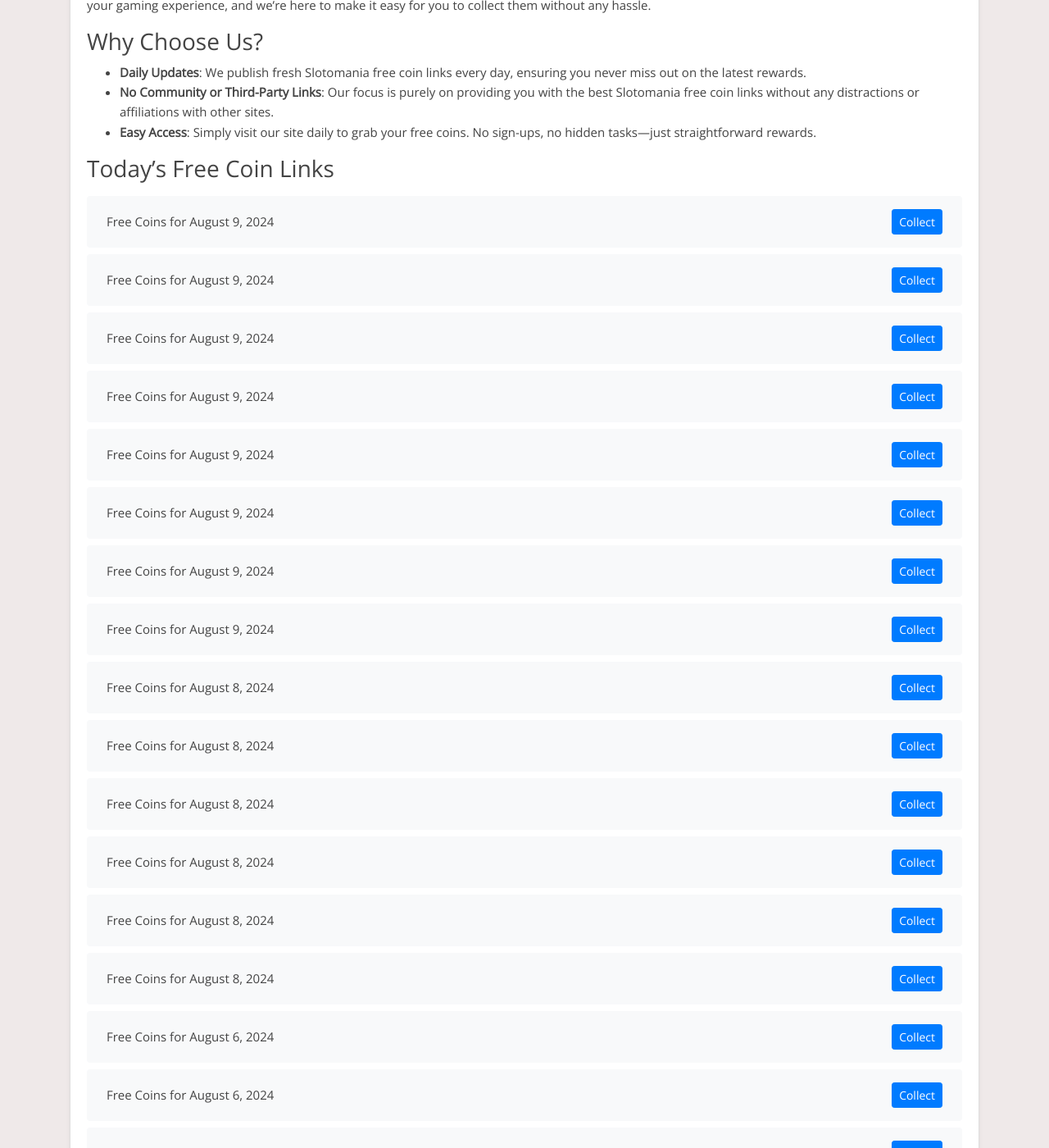
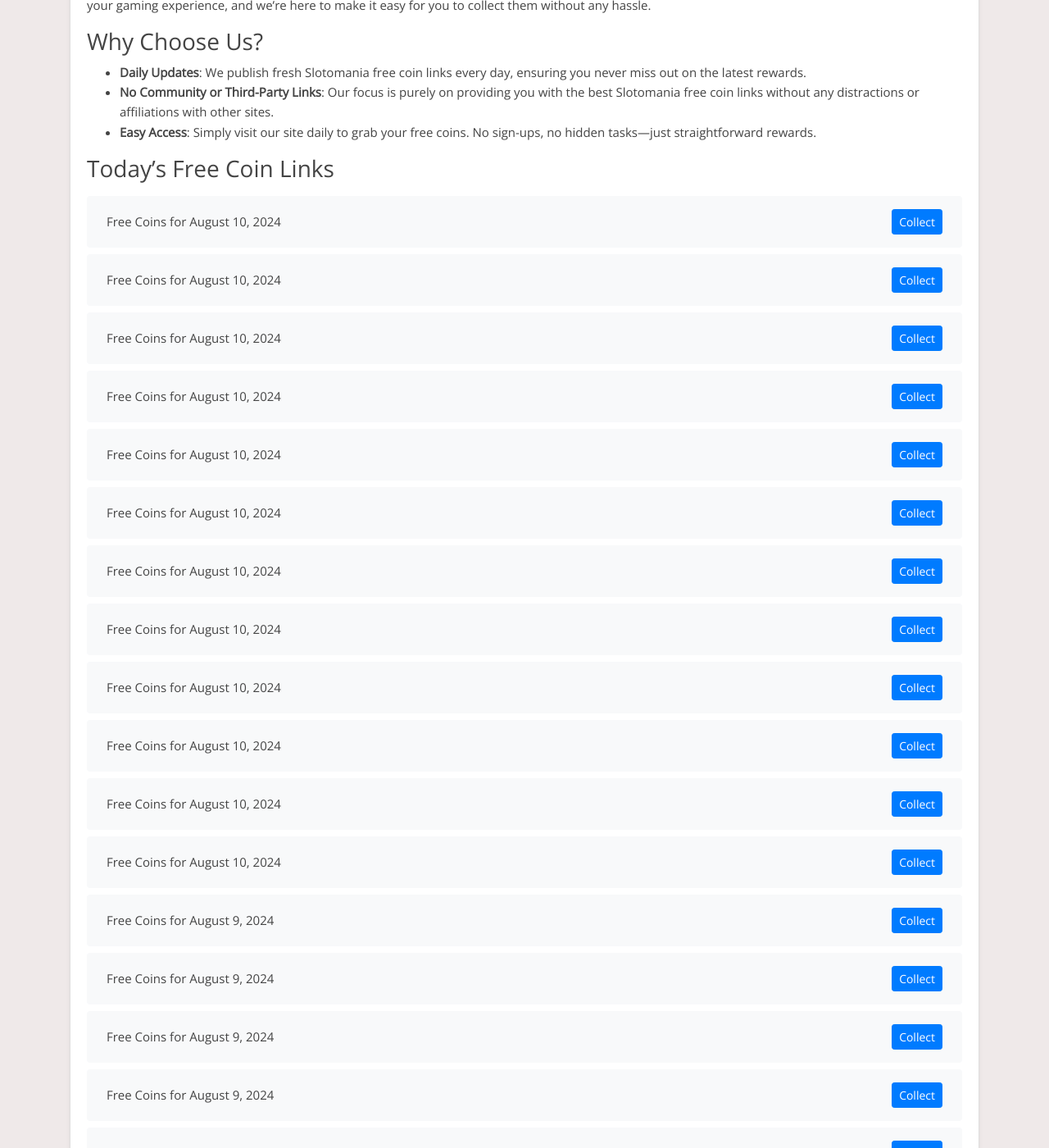
Before and after one commit to Prollad99/bs-net, a Jekyll site: the page built from _posts/2024-06-29-slotomania.md, in a window 1280 px wide and 1400 px high, scrolled down 343 px. Shown: the whole window at 82% size. Built offline with Jekyll 4.4.1, drawn with Linux system fonts in a browser that asks for light colours; nearby versions of some CDN libraries; comment, search, counter and statistics services are not loaded; some of the changed text lies outside the part shown.

Commit message:
Update slotomania reward links and last modified date

```diff
--- a/_data/include_files.yml
+++ b/_data/include_files.yml
@@ -38,7 +38,7 @@
   last_modified: 2024-08-08 11:31:11
 
 slotomania.html:
-  last_modified: 2024-08-09 05:01:11
+  last_modified: 2024-08-10 06:36:57
 
 cashman-casino.html:
   last_modified: 2024-08-09 14:07:12
--- a/_includes/slotomania.html
+++ b/_includes/slotomania.html
@@ -1,4 +1,52 @@
 <ul class="list-group mt-3 mb-4">
+  <li class="list-group-item d-flex justify-content-between align-items-center">
+    <span>Free Coins for August 10, 2024</span>
+    <a href="https://api.playtika.com/redirector/?coupon_token=1_3_1723128931993_oy3rjyln" class="btn btn-primary btn-sm">Collect</a>
+  </li>
+  <li class="list-group-item d-flex justify-content-between align-items-center">
+    <span>Free Coins for August 10, 2024</span>
+    <a href="https://api.playtika.com/redirector/?coupon_token=1_3_1721740155606_opx53z20" class="btn btn-primary btn-sm">Collect</a>
+  </li>
+  <li class="list-group-item d-flex justify-content-between align-items-center">
+    <span>Free Coins for August 10, 2024</span>
+    <a href="https://api.playtika.com/redirector/?coupon_token=1_3_1723231800160_4e8yd6og" class="btn btn-primary btn-sm">Collect</a>
+  </li>
+  <li class="list-group-item d-flex justify-content-between align-items-center">
+    <span>Free Coins for August 10, 2024</span>
+    <a href="https://api.playtika.com/redirector/?coupon_token=1_3_1723119596130_op2x43e7" class="btn btn-primary btn-sm">Collect</a>
+  </li>
+  <li class="list-group-item d-flex justify-content-between align-items-center">
+    <span>Free Coins for August 10, 2024</span>
+    <a href="https://api.playtika.com/redirector/?coupon_token=1_3_1723244400235_jo3kznyg" class="btn btn-primary btn-sm">Collect</a>
+  </li>
+  <li class="list-group-item d-flex justify-content-between align-items-center">
+    <span>Free Coins for August 10, 2024</span>
+    <a href="https://api.playtika.com/redirector/?coupon_token=1_3_1723104188807_0gzl850e" class="btn btn-primary btn-sm">Collect</a>
+  </li>
+  <li class="list-group-item d-flex justify-content-between align-items-center">
+    <span>Free Coins for August 10, 2024</span>
+    <a href="https://api.playtika.com/redirector/?coupon_token=1_3_1723158000325_jog53m6n" class="btn btn-primary btn-sm">Collect</a>
+  </li>
+  <li class="list-group-item d-flex justify-content-between align-items-center">
+    <span>Free Coins for August 10, 2024</span>
+    <a href="https://api.playtika.com/redirector/?coupon_token=1_3_1723158000230_pzk63423" class="btn btn-primary btn-sm">Collect</a>
+  </li>
+  <li class="list-group-item d-flex justify-content-between align-items-center">
+    <span>Free Coins for August 10, 2024</span>
+    <a href="https://api.playtika.com/redirector/?coupon_token=1_3_1723145400197_lpgo3y45" class="btn btn-primary btn-sm">Collect</a>
+  </li>
+  <li class="list-group-item d-flex justify-content-between align-items-center">
+    <span>Free Coins for August 10, 2024</span>
+    <a href="https://api.playtika.com/redirector/?coupon_token=1_3_1723105135747_dknjrd0d" class="btn btn-primary btn-sm">Collect</a>
+  </li>
+  <li class="list-group-item d-flex justify-content-between align-items-center">
+    <span>Free Coins for August 10, 2024</span>
+    <a href="https://api.playtika.com/redirector/?coupon_token=1_3_1723158000239_2o4ypw0g" class="btn btn-primary btn-sm">Collect</a>
+  </li>
+  <li class="list-group-item d-flex justify-content-between align-items-center">
+    <span>Free Coins for August 10, 2024</span>
+    <a href="https://api.playtika.com/redirector/?coupon_token=1_3_1723111528969_k5oj4dyj" class="btn btn-primary btn-sm">Collect</a>
+  </li>
   <li class="list-group-item d-flex justify-content-between align-items-center">
     <span>Free Coins for August 9, 2024</span>
     <a href="https://api.playtika.com/redirector/?coupon_token=1_3_1721739996498_wxly6m02" class="btn btn-primary btn-sm">Collect</a>
@@ -351,52 +399,4 @@
     <span>Free Coins for August 4, 2024</span>
     <a href="https://api.playtika.com/redirector/?coupon_token=1_3_1721822433425_og0626nx" class="btn btn-primary btn-sm">Collect</a>
   </li>
-  <li class="list-group-item d-flex justify-content-between align-items-center">
-    <span>Free Coins for August 4, 2024</span>
-    <a href="https://api.playtika.com/redirector/?coupon_token=1_3_1721051011893_jo8e3z33" class="btn btn-primary btn-sm">Collect</a>
-  </li>
-  <li class="list-group-item d-flex justify-content-between align-items-center">
-    <span>Free Coins for August 4, 2024</span>
-    <a href="https://api.playtika.com/redirector/?coupon_token=1_3_1721849400182_0zrrpn0l" class="btn btn-primary btn-sm">Collect</a>
-  </li>
-  <li class="list-group-item d-flex justify-content-between align-items-center">
-    <span>Free Coins for August 4, 2024</span>
-    <a href="https://api.playtika.com/redirector/?coupon_token=1_3_1719740248361_jo2xgdlo" class="btn btn-primary btn-sm">Collect</a>
-  </li>
-  <li class="list-group-item d-flex justify-content-between align-items-center">
-    <span>Free Coins for August 4, 2024</span>
-    <a href="https://api.playtika.com/redirector/?coupon_token=1_3_1721723762136_og0lkeo4" class="btn btn-primary btn-sm">Collect</a>
-  </li>
-  <li class="list-group-item d-flex justify-content-between align-items-center">
-    <span>Free Coins for August 4, 2024</span>
-    <a href="https://api.playtika.com/redirector/?coupon_token=1_3_1721719857509_wlxryo9r" class="btn btn-primary btn-sm">Collect</a>
-  </li>
-  <li class="list-group-item d-flex justify-content-between align-items-center">
-    <span>Free Coins for August 4, 2024</span>
-    <a href="https://api.playtika.com/redirector/?coupon_token=1_3_1721763000153_29e5ydyo" class="btn btn-primary btn-sm">Collect</a>
-  </li>
-  <li class="list-group-item d-flex justify-content-between align-items-center">
-    <span>Free Coins for August 4, 2024</span>
-    <a href="https://api.playtika.com/redirector/?coupon_token=1_3_1719752573207_ro35w9z6" class="btn btn-primary btn-sm">Collect</a>
-  </li>
-  <li class="list-group-item d-flex justify-content-between align-items-center">
-    <span>Free Coins for August 4, 2024</span>
-    <a href="https://api.playtika.com/redirector/?coupon_token=1_3_1721689200147_dkjmo54d" class="btn btn-primary btn-sm">Collect</a>
-  </li>
-  <li class="list-group-item d-flex justify-content-between align-items-center">
-    <span>Free Coins for August 4, 2024</span>
-    <a href="https://api.playtika.com/redirector/?coupon_token=1_3_1721689200285_og0mxg8r" class="btn btn-primary btn-sm">Collect</a>
-  </li>
-  <li class="list-group-item d-flex justify-content-between align-items-center">
-    <span>Free Coins for August 4, 2024</span>
-    <a href="https://api.playtika.com/redirector/?coupon_token=1_3_1721689200121_pzrg7ml6" class="btn btn-primary btn-sm">Collect</a>
-  </li>
-  <li class="list-group-item d-flex justify-content-between align-items-center">
-    <span>Free Coins for August 4, 2024</span>
-    <a href="https://api.playtika.com/redirector/?coupon_token=1_3_1719750951158_pz4d036k" class="btn btn-primary btn-sm">Collect</a>
-  </li>
-  <li class="list-group-item d-flex justify-content-between align-items-center">
-    <span>Free Coins for August 4, 2024</span>
-    <a href="https://api.playtika.com/redirector/?coupon_token=1_3_1721602800221_ez2jrky0" class="btn btn-primary btn-sm">Collect</a>
-  </li>
 </ul>
```
Also changed, not shown: links-json/slotomania.json (+48 -48 lines).
